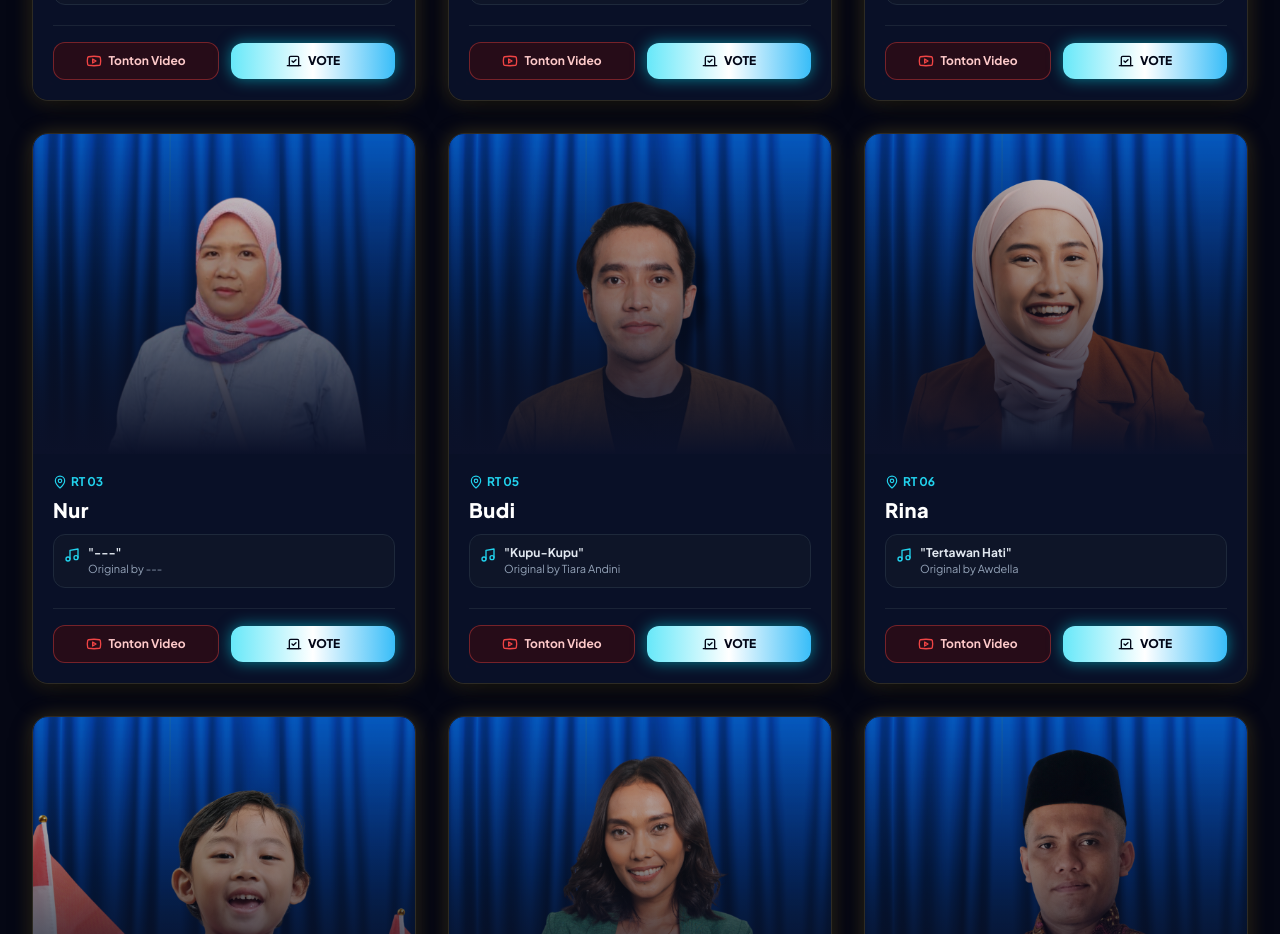
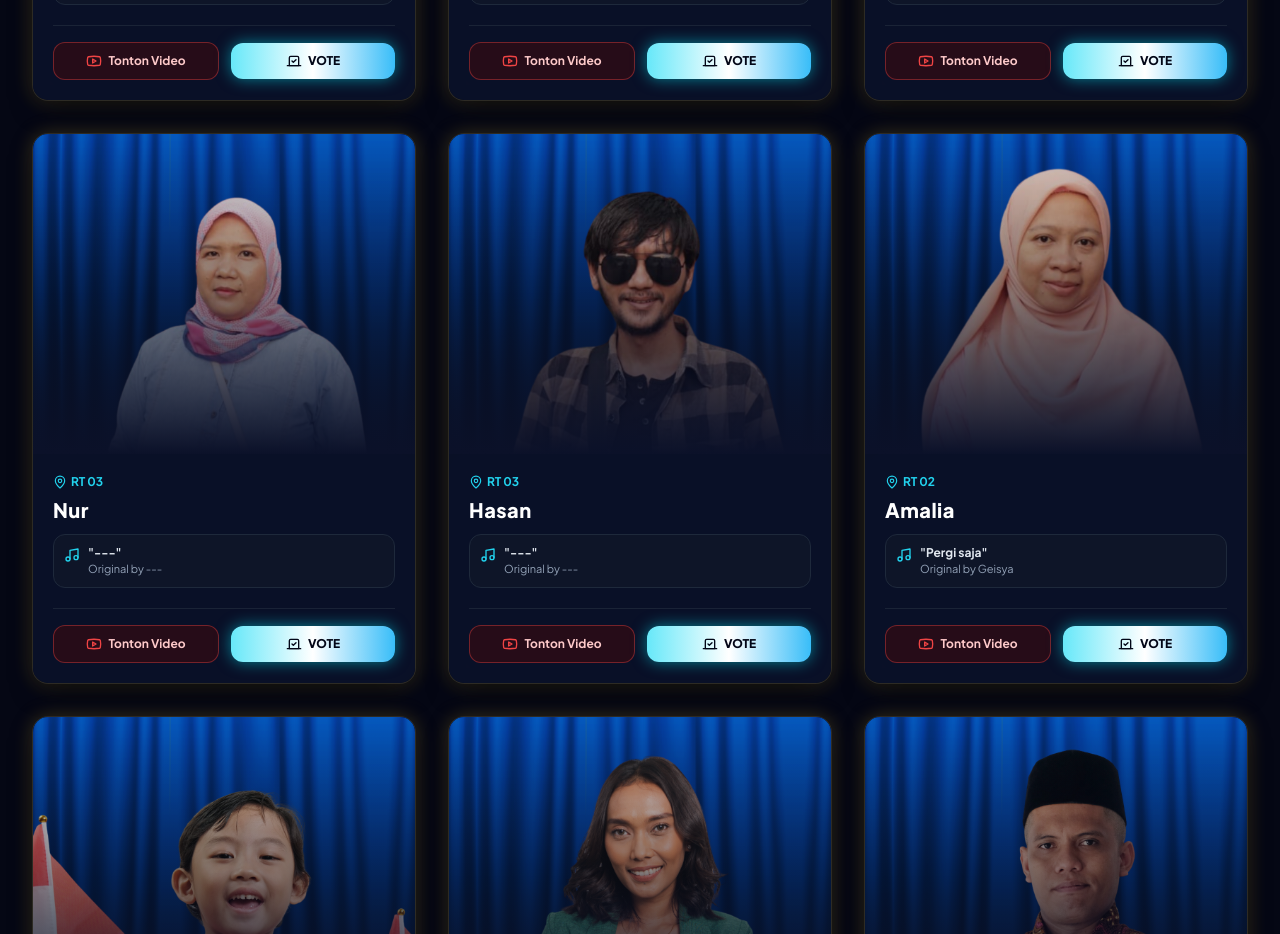
Before and after one commit to meppani/19_Idol_Anteng, a Next.js app: page / in a window 1280 px wide. Shown: the part 2900-3834 px from the top of the page. Built offline with nearby package versions, Linux system fonts and the light colour scheme.

Commit message:
update participant amalia hasan

```diff
--- a/src/data/participants.ts
+++ b/src/data/participants.ts
@@ -133,27 +133,27 @@ export const PARTICIPANTS: Participant[] = [
   },
   {
     id: "11",
-    name: "Budi",
-    stageName: "Budi",
-    origin: "RT 05",
+    name: "Hasan",
+    stageName: "Hasan",
+    origin: "RT 03",
     age: 22,
-    songTitle: "Kupu-Kupu",
-    originalArtist: "Tiara Andini",
+    songTitle: "---",
+    originalArtist: "---",
     youtubeUrl: "https://www.youtube.com/watch?v=hAEfi_SKTEU",
-    imageUrl: "/reza.png",
+    imageUrl: "/Hasan.png",
     voteCount: 48200,
     category: "Finalist",
   },
   {
     id: "12",
-    name: "Rina",
-    stageName: "Rina",
-    origin: "RT 06",
+    name: "Amalia",
+    stageName: "Amalia",
+    origin: "RT 02",
     age: 20,
-    songTitle: "Tertawan Hati",
-    originalArtist: "Awdella",
+    songTitle: "Pergi saja",
+    originalArtist: "Geisya",
     youtubeUrl: "https://www.youtube.com/watch?v=hAEfi_SKTEU",
-    imageUrl: "/Nisa.png",
+    imageUrl: "/Amalia.png",
     voteCount: 45100,
     category: "Finalist",
   },
```
Also changed, not shown: public/Amalia.png (added), public/Hasan.png (added).
